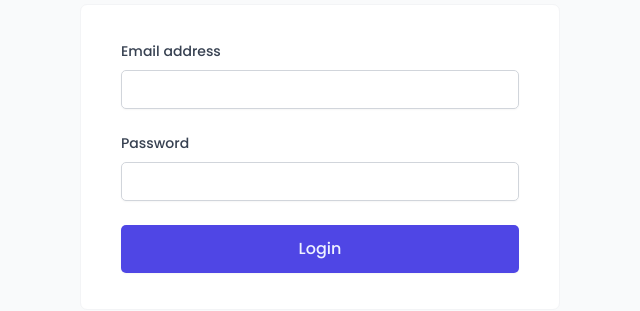
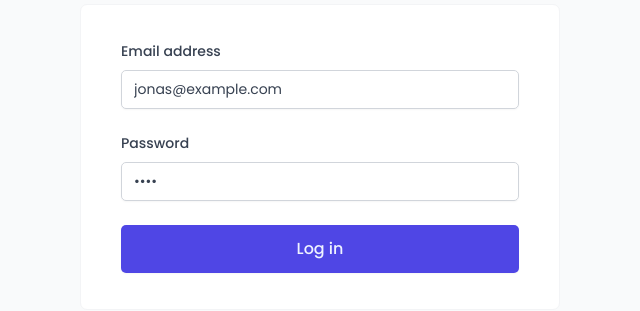
Before and after one commit to dosmiko7/WildHotel, a React (Vite) app: page /login in a window 1280 px wide. Shown: the part 355-666 px from the top of the page, without its empty margins (320-960 px from the left). Built offline with nearby package versions, Linux system fonts and the light colour scheme; a web font is replaced by a local one.

Commit message:
feat: added logic to users' login

```diff
--- a/src/features/authentication/LoginForm.jsx
+++ b/src/features/authentication/LoginForm.jsx
@@ -1,14 +1,24 @@
 import { useState } from "react";
+
 import Button from "../../ui/Button";
 import Form from "../../ui/Form";
 import Input from "../../ui/Input";
 import FormRowVertical from "../../ui/FormRowVertical";
+import SpinnerMini from "../../ui/SpinnerMini";
+
+import { useLogin } from "./useLogin";
 
 const LoginForm = () => {
-	const [email, setEmail] = useState("");
-	const [password, setPassword] = useState("");
+	const [email, setEmail] = useState("jonas@example.com");
+	const [password, setPassword] = useState("test");
+	const { login, isLoading } = useLogin();
 
-	const handleSubmit = () => {};
+	const handleSubmit = (e) => {
+		e.preventDefault();
+		if (!email || !password) return;
+
+		login({ email, password });
+	};
 
 	return (
 		<Form onSubmit={handleSubmit}>
@@ -20,6 +30,7 @@ const LoginForm = () => {
 					autoComplete="username"
 					value={email}
 					onChange={(e) => setEmail(e.target.value)}
+					disabled={isLoading}
 				/>
 			</FormRowVertical>
 			<FormRowVertical label="Password">
@@ -29,10 +40,16 @@ const LoginForm = () => {
 					autoComplete="current-password"
 					value={password}
 					onChange={(e) => setPassword(e.target.value)}
+					disabled={isLoading}
 				/>
 			</FormRowVertical>
 			<FormRowVertical>
-				<Button size="large">Login</Button>
+				<Button
+					size="large"
+					disabled={isLoading}
+				>
+					{!isLoading ? "Log in" : <SpinnerMini />}
+				</Button>
 			</FormRowVertical>
 		</Form>
 	);
--- /dev/null
+++ b/src/features/authentication/useLogin.js
@@ -0,0 +1,24 @@
+import { useMutation } from "@tanstack/react-query";
+import { useNavigate } from "react-router-dom";
+import { toast } from "react-hot-toast";
+
+import { login as loginApi } from "../../services/apiAuth";
+
+export const useLogin = () => {
+	const navigate = useNavigate();
+
+	const { mutate: login, isLoading } = useMutation({
+		mutationFn: ({ email, password }) => loginApi({ email, password }),
+
+		onSuccess: (user) => {
+			navigate("/dashboard");
+		},
+
+		onError: (err) => {
+			console.error("LOGIN ERROR ", err);
+			toast.error("Provided email or password are incorrect");
+		},
+	});
+
+	return { login, isLoading };
+};
```
